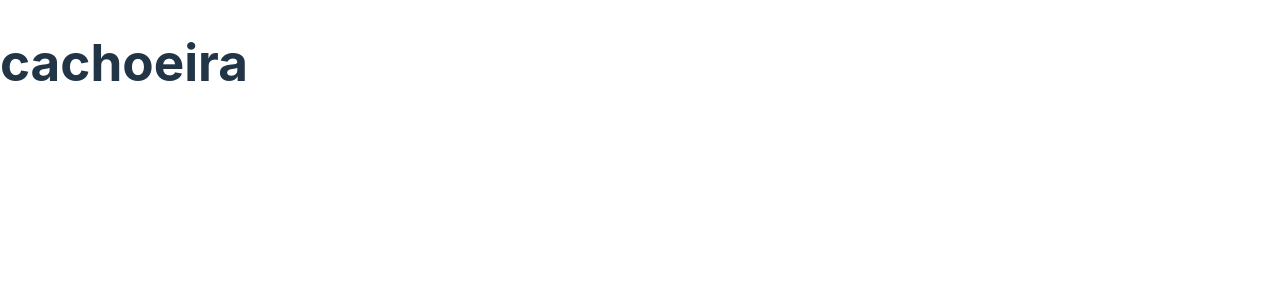
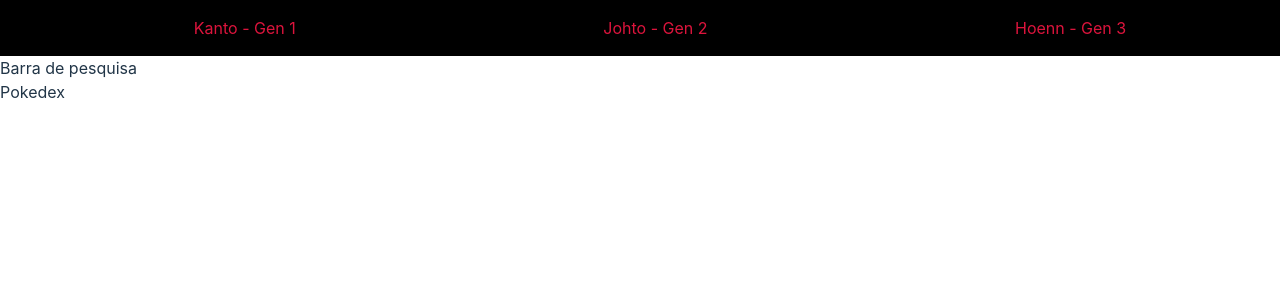
Before and after one commit to gsgabs/Pokepi-WebProject, a React (Vite) app in the folder project/: page / in a window 1280 px wide. Shown: the top 300 px of the page. Built offline with nearby package versions, Linux system fonts and the light colour scheme.

Commit message:
0.0.0.2v
adição da barra de navegação

```diff
--- a/project/src/app/App.css
+++ b/project/src/app/App.css
@@ -0,0 +1,18 @@
+.BarraDenav {
+    height: 7vh;
+    color: crimson;
+    background-color: black;
+    display: flex;
+}
+
+.BarraDenav :hover{
+    color: aqua;
+}
+
+.gerasons {
+    display: flex;
+    flex: 3;
+    flex-direction: row;
+    align-items: flex-start;
+    justify-content: space-around;
+}
--- a/project/src/app/App.jsx
+++ b/project/src/app/App.jsx
@@ -3,7 +3,19 @@ import './App.css';
 export default function App() {
   return (
     <>
-      <h1>cachoeira</h1>
+      <nav className='BarraDenav'>
+        <ul type="none" className='gerasons'>
+          <li>Kanto - Gen 1</li>
+          <li>Johto - Gen 2</li>
+          <li>Hoenn - Gen 3</li>
+        </ul>
+      </nav>
+      <div>
+        Barra de pesquisa
+      </div>
+      <div id="body">
+        Pokedex
+      </div>
     </>
   );
 }
```
Also changed, not shown: project/src/assets/sonic.jpg (added).
